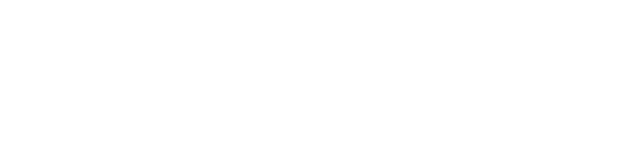
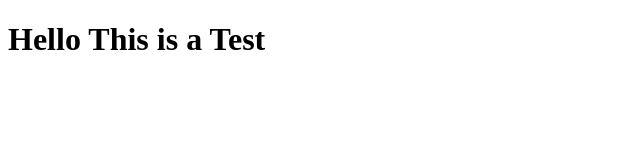
Before and after one commit to HamadAlmesri/RedirectionWeb, a plain HTML site: page Redirection/FirstPage.html in a window 1280 px wide. Shown: the whole page, without its empty margins (0-640 px from the left). Drawn offline with Linux system fonts and the light colour scheme.

Commit message:
Update FirstPage.html

```diff
--- a/Redirection/FirstPage.html
+++ b/Redirection/FirstPage.html
@@ -8,5 +8,8 @@
 </head>
 <body>
 
+
+    <h1>Hello This is a Test</h1>
+
 </body>
 </html>
```
